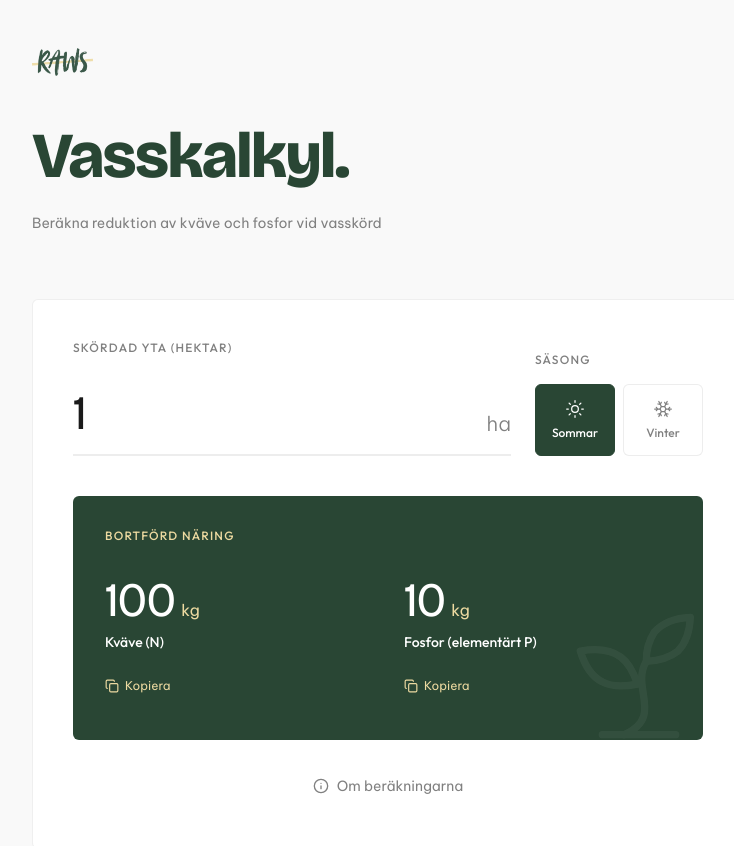
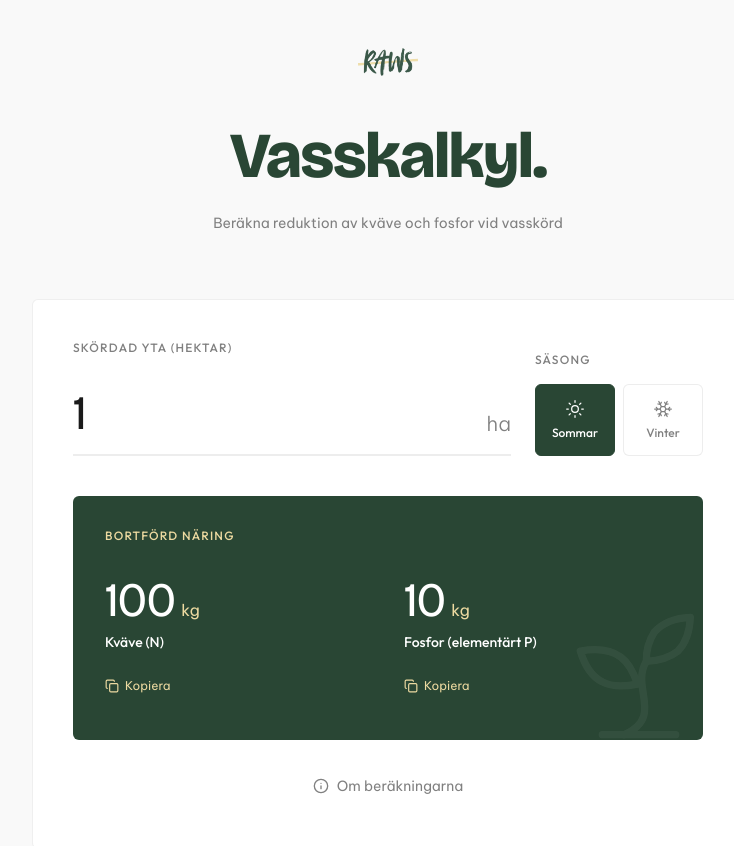
Before and after one commit to aiipraktiken-cmd/vasskalkylator, a React (Vite) app: page / in a window 1280 px wide. Shown: the top 846 px of the page, without its empty margins (252-986 px from the left). Built offline with nearby package versions, Linux system fonts and the light colour scheme.

Commit message:
fix: center header logo, title and subtitle

```diff
--- a/src/App.tsx
+++ b/src/App.tsx
@@ -63,7 +63,7 @@ export default function App() {
       <div className="max-w-[712px] w-full">
 
         {/* Header */}
-        <div className="mb-16">
+        <div className="mb-16 text-center flex flex-col items-center">
           <img
             src="/raws-logo/raws-logo-green@2x.png"
             alt="Raws"
```
